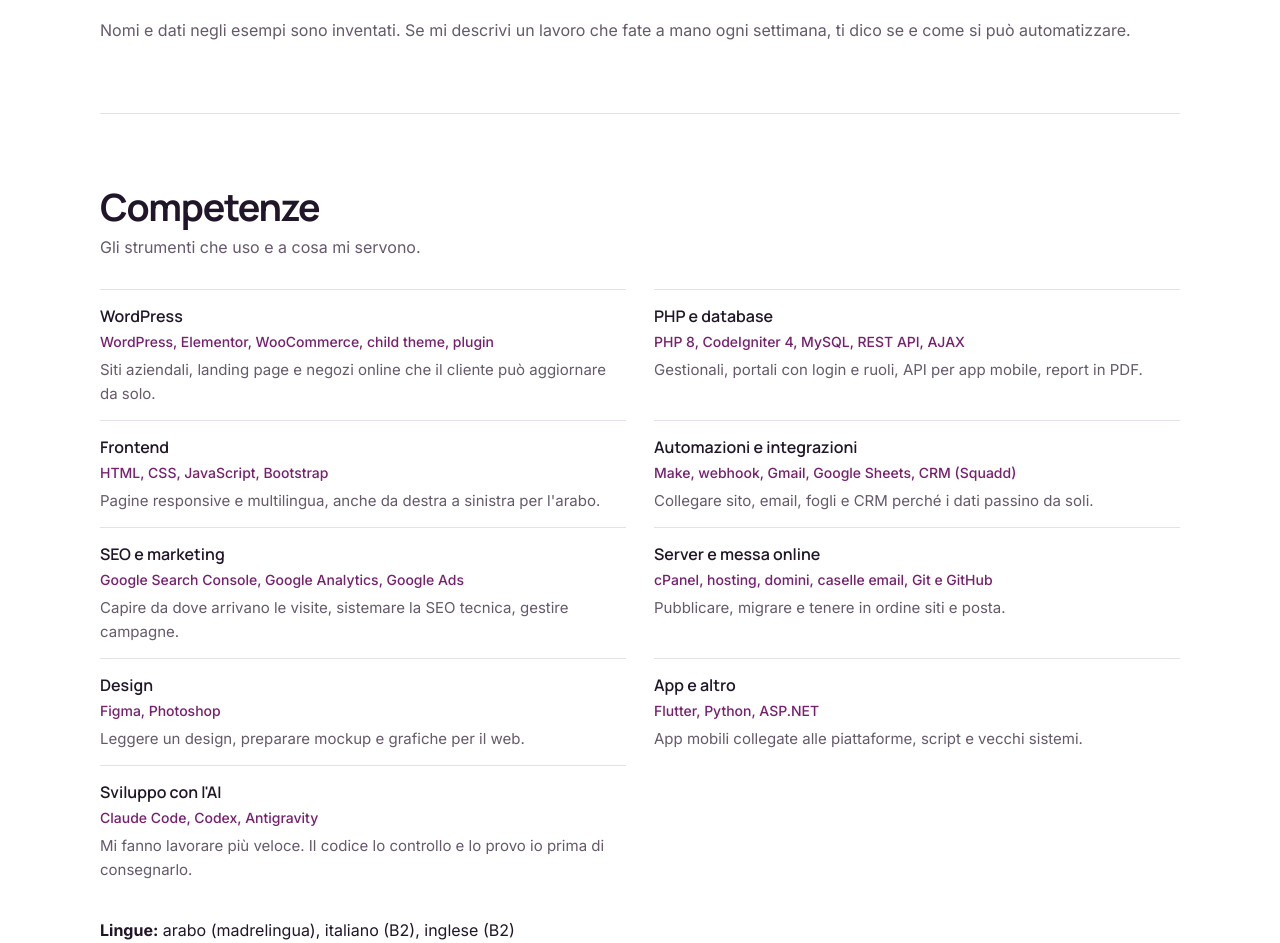
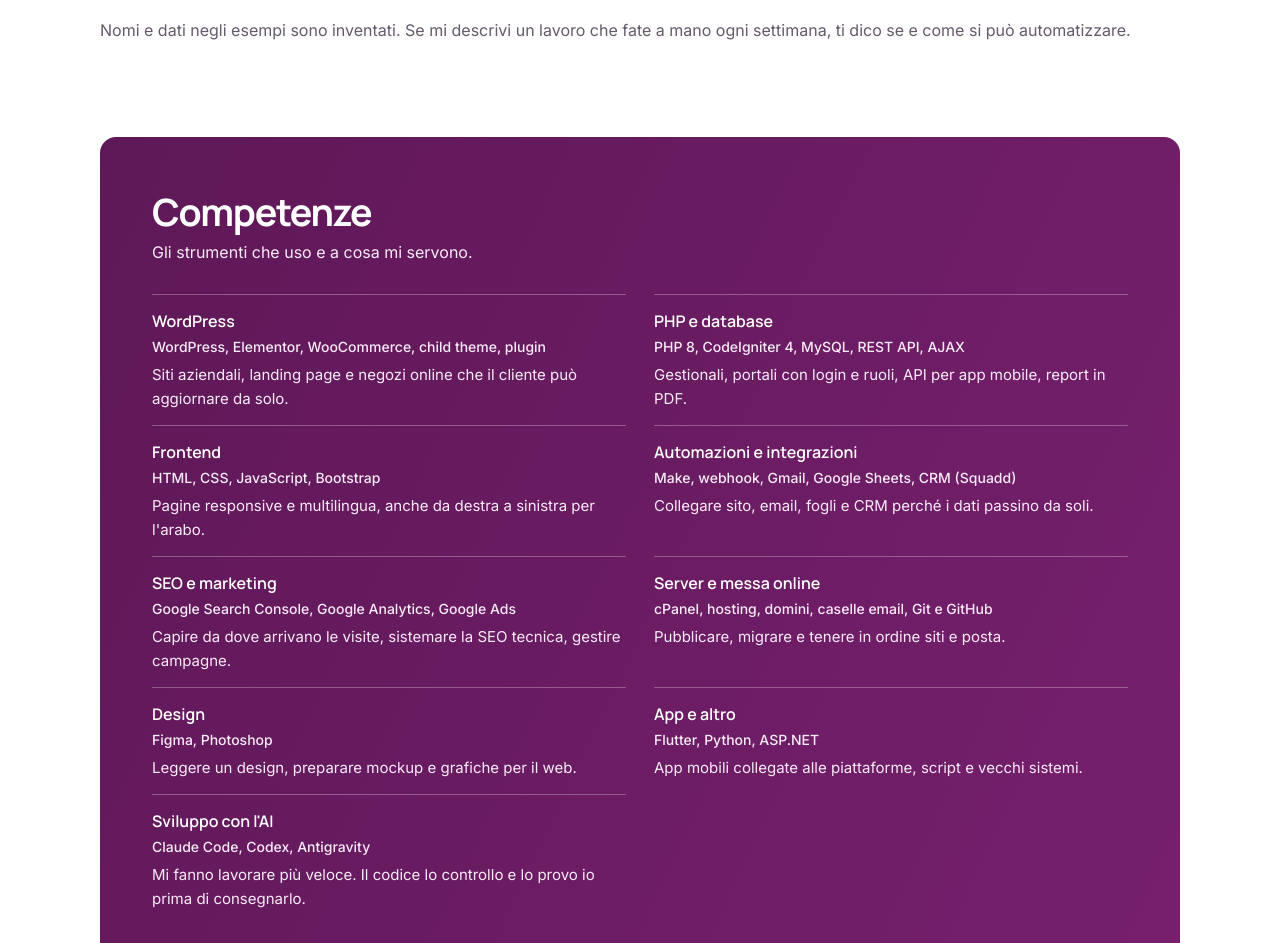
Before and after one commit to awam97/awam97.github.io, a plain HTML site: page it/index.html in a window 1280 px wide. Shown: the part 5335-6278 px from the top of the page. Drawn offline with Linux system fonts and the light colour scheme.

Commit message:
Match Skills colors to the Experience section

```diff
--- a/it/index.html
+++ b/it/index.html
@@ -265,6 +265,20 @@ h1, h2, h3, h4, h5, h6 { font-family: Manrope, system-ui, sans-serif; font-weigh
   #projects { grid-template-columns: minmax(0,1fr); gap: 18px; }
   #projects > .project > div { padding: 16px 18px 20px; }
 }
+
+/* Skills uses the same purple tones as Experience */
+#competenze.skills-purple {
+  background: linear-gradient(115deg,#5e1857,#77206e);
+  color: #fff;
+  border: 0;
+  border-radius: 16px;
+  margin-block: 24px;
+  padding: clamp(24px,5vw,52px);
+}
+#competenze.skills-purple h2,
+#competenze.skills-purple h3 { color: #fff; }
+#competenze.skills-purple p { color: #faebf8; }
+#competenze.skills-purple .skr { border-color: #ffffff47; }
 </style>
 </head>
 <body>
@@ -429,7 +443,7 @@ h1, h2, h3, h4, h5, h6 { font-family: Manrope, system-ui, sans-serif; font-weigh
 
 
 
-  <section id="competenze">
+  <section id="competenze" class="skills-purple">
     <h2>Competenze</h2>
     <p class="note">Gli strumenti che uso e a cosa mi servono.</p>
     <div class="sk">
```
